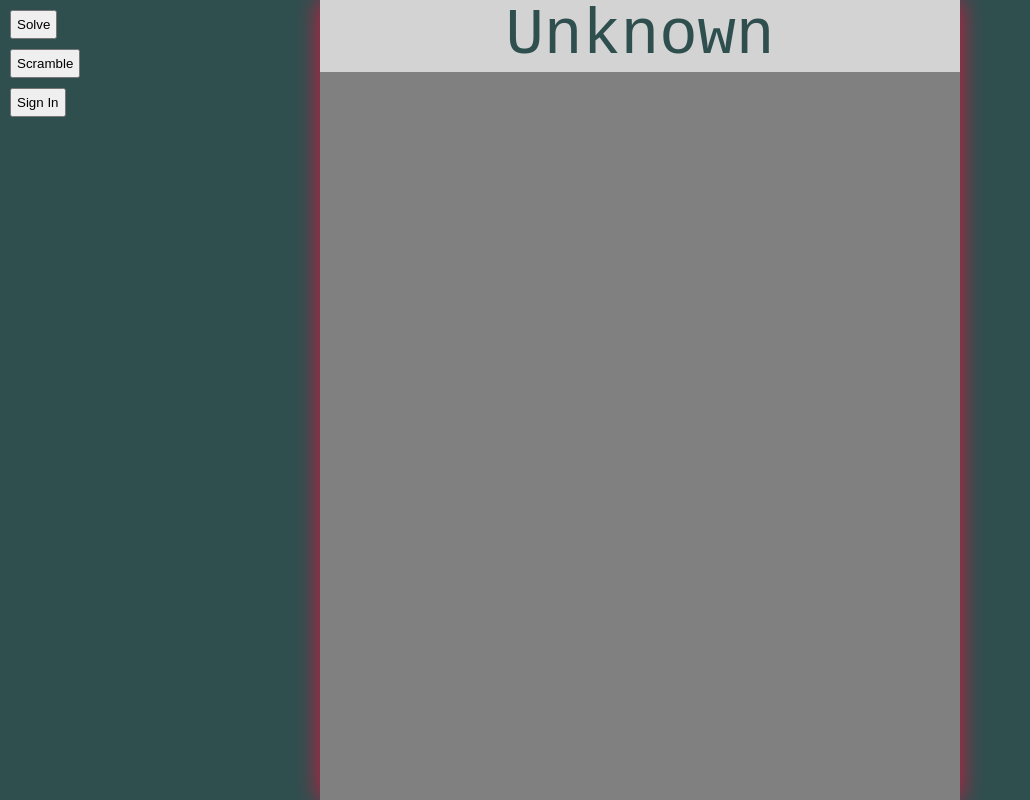
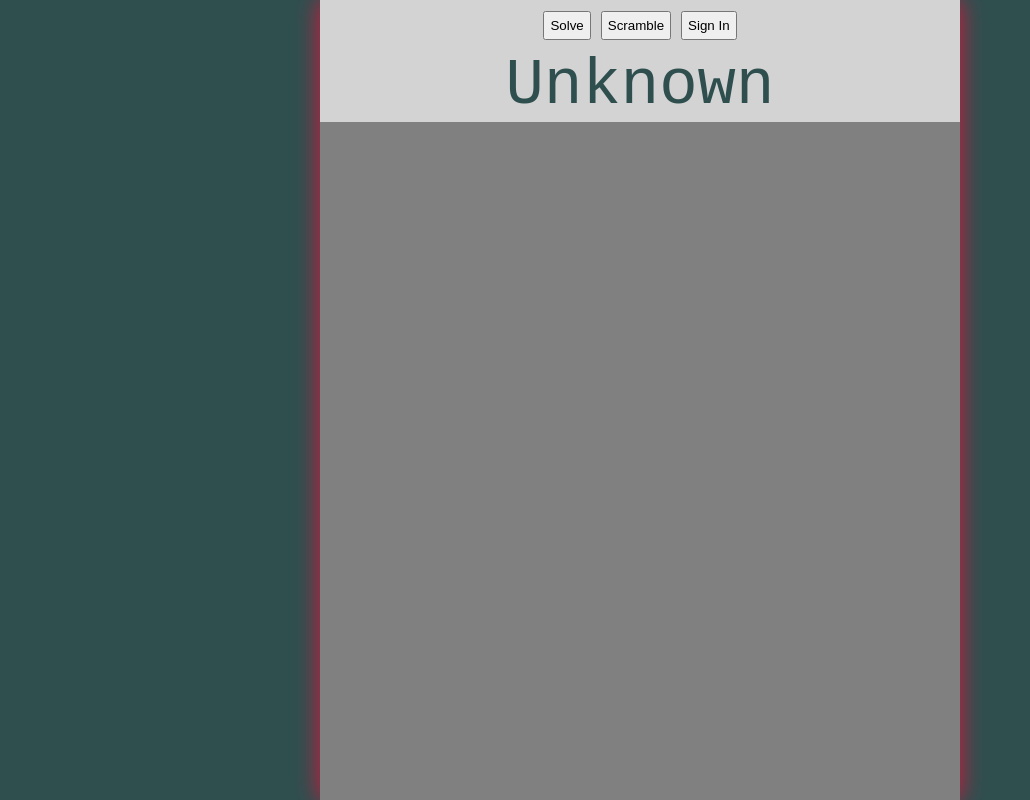
Before and after one commit to sidit77/InfinityLoop, a website built with webpack: page static/index.html in a window 1280 px wide. Shown: the whole page, without its empty margins (0-1030 px from the left). Built offline with nearby package versions, Linux system fonts and the light colour scheme.

Commit message:
collapsable headerbar

```diff
--- a/js/index.js
+++ b/js/index.js
@@ -98,3 +98,18 @@ function updateSigninStatus(isSignedIn) {
         gdriveButton.innerText = 'Log In'
     }
 }
+
+document.getElementById('header-bar').onclick = function (){
+    let buttons = document.getElementById('buttons');
+    //buttons.style.visibility = "hidden";
+    //if(buttons.style.display === "none"){
+    //    buttons.style.display = "";
+    //} else {
+    //    buttons.style.display = "none";
+    //}
+    if(buttons.classList.contains("collapsed")){
+        buttons.classList.remove("collapsed");
+    } else {
+        buttons.classList.add("collapsed");
+    }
+}
--- a/static/index.html
+++ b/static/index.html
@@ -30,38 +30,53 @@
       #canvas {
         width: 100%;
         height: 100%;
+        min-width: 0;
+        min-height: 0;
         background-color: transparent;
         color: beige;
         filter: drop-shadow(0 0 0.75rem crimson);
       }
       button {
         padding: 5px;
-        margin-left: 10px;
-        margin-top: 10px;
+        margin: 5px;
+      }
+      #header-bar {
+        background-color: lightgray;
+      }
+      #buttons {
+        display: flex;
+        align-items: center;
+        justify-content: center;
+        transition: all 1s;
+        height: 50px;
+        transform: scaleY(1);
       }
       #current-level{
         display: block;
-        width: 100%;
         text-align: center;
         font-size: 4rem;
         font-family: monospace;
         color: darkslategrey;
         user-select: none;
-        pointer-events: none;
-        background-color: lightgray;
+      }
+      .collapsed {
+        height: 0 !important;
+        transform: scaleY(0) !important;
       }
     </style>
   </head>
   <body>
     <div id="game-area">
-      <span id="current-level">Unknown</span>
+      <div id = "header-bar">
+        <div id = "buttons">
+          <button id="new-button" type="button">Solve</button>
+          <button id="scramble-button" type="button">Scramble</button>
+          <button id="gdrive-button" type="button">Sign In</button>
+        </div>
+        <span id="current-level">Unknown</span>
+      </div>
       <canvas id="canvas"></canvas>
     </div>
-    <button id="new-button" type="button">Solve</button>
-    <br>
-    <button id="scramble-button" type="button">Scramble</button>
-    <br>
-    <button id="gdrive-button" type="button">Sign In</button>
 
     <script src="index.js"></script>
     <script id="gdrive-api" async defer src="https://apis.google.com/js/api.js"  onload="handleClientLoad()"></script>
```
